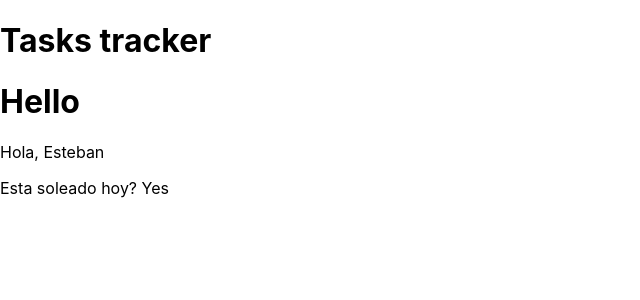
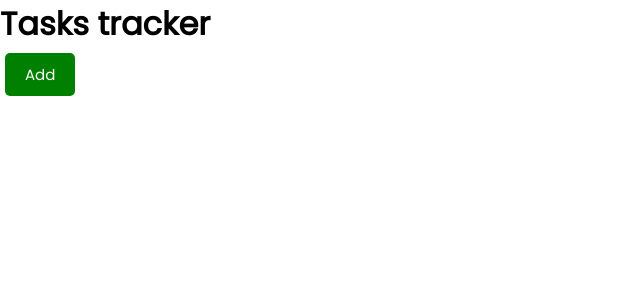
Before and after one commit to estebanarivasv/basic-react, a React (Create React App) app: page / in a window 1280 px wide. Shown: the top 300 px of the page, without its empty margins (0-640 px from the left). Built offline with nearby package versions, Linux system fonts and the light colour scheme.

Commit message:
Add button component

```diff
--- a/src/App.js
+++ b/src/App.js
@@ -9,9 +9,6 @@
     // Only one parent element
     <div className="App">
       <Header />
-      <Header title="Hello" />
-      <p>Hola, {name}</p>
-      <p>Esta soleado hoy? {day ? 'Yes' : 'No'}</p>
     </div>
   );
 }
--- /dev/null
+++ b/src/component/Button.js
@@ -0,0 +1,27 @@
+import PropTypes from "prop-types";
+
+// We pass the color and text to be displayed
+// onClick prop lets us call an outside function when the button is clicked
+const Button = ({ color, text, onClick }) => {
+  return (
+    <button
+      onClick={onClick}
+      style={{ backgroundColor: color }}
+      className="btn"
+    >
+      {text}
+    </button>
+  );
+};
+
+Button.defaultProps = {
+  color: "steelblue",
+};
+
+Button.propTypes = {
+  text: PropTypes.string,
+  color: PropTypes.string,
+  onClick: PropTypes.func,
+};
+
+export default Button;
--- a/src/component/Header.js
+++ b/src/component/Header.js
@@ -1,8 +1,17 @@
+import { PropTypes } from "prop-types"
+import Button from "./Button"
+
+
 export const Header = (props) => {
+
+  const onClick = () => {
+    console.log("click")
+  }
 
   return (
     <header>
         <h1>{props.title}</h1>
+        <Button color="green" text="Add" onClick={onClick}/>
     </header>
   )
 
@@ -11,3 +20,8 @@
 Header.defaultProps = {
   title: "Tasks tracker"
 }
+
+// Properties typing
+Header.propTypes = {
+  title: PropTypes.string,
+}
--- a/src/index.css
+++ b/src/index.css
@@ -1,13 +1,112 @@
-body {
+@import url('https://fonts.googleapis.com/css2?family=Poppins:wght@300;400&display=swap');
+
+* {
+  box-sizing: border-box;
   margin: 0;
-  font-family: -apple-system, BlinkMacSystemFont, 'Segoe UI', 'Roboto', 'Oxygen',
-    'Ubuntu', 'Cantarell', 'Fira Sans', 'Droid Sans', 'Helvetica Neue',
-    sans-serif;
-  -webkit-font-smoothing: antialiased;
-  -moz-osx-font-smoothing: grayscale;
+  padding: 0;
 }
 
-code {
-  font-family: source-code-pro, Menlo, Monaco, Consolas, 'Courier New',
-    monospace;
+body {
+  font-family: 'Poppins', sans-serif;
 }
+
+.container {
+  max-width: 500px;
+  margin: 30px auto;
+  overflow: auto;
+  min-height: 300px;
+  border: 1px solid steelblue;
+  padding: 30px;
+  border-radius: 5px;
+}
+
+.header {
+  display: flex;
+  justify-content: space-between;
+  align-items: center;
+  margin-bottom: 20px;
+}
+
+.btn {
+  display: inline-block;
+  background: #000;
+  color: #fff;
+  border: none;
+  padding: 10px 20px;
+  margin: 5px;
+  border-radius: 5px;
+  cursor: pointer;
+  text-decoration: none;
+  font-size: 15px;
+  font-family: inherit;
+}
+
+.btn:focus {
+  outline: none;
+}
+
+.btn:active {
+  transform: scale(0.98);
+}
+
+.btn-block {
+  display: block;
+  width: 100%;
+}
+
+.task {
+  background: #f4f4f4;
+  margin: 5px;
+  padding: 10px 20px;
+  cursor: pointer;
+}
+
+.task.reminder {
+  border-left: 5px solid green;
+}
+
+.task h3 {
+  display: flex;
+  align-items: center;
+  justify-content: space-between;
+}
+
+.add-form {
+  margin-bottom: 40px;
+}
+
+.form-control {
+  margin: 20px 0;
+}
+
+.form-control label {
+  display: block;
+}
+
+.form-control input {
+  width: 100%;
+  height: 40px;
+  margin: 5px;
+  padding: 3px 7px;
+  font-size: 17px;
+}
+
+.form-control-check {
+  display: flex;
+  align-items: center;
+  justify-content: space-between;
+}
+
+.form-control-check label {
+  flex: 1;
+}
+
+.form-control-check input {
+  flex: 2;
+  height: 20px;
+}
+
+footer {
+  margin-top: 30px;
+  text-align: center;
+}
```
